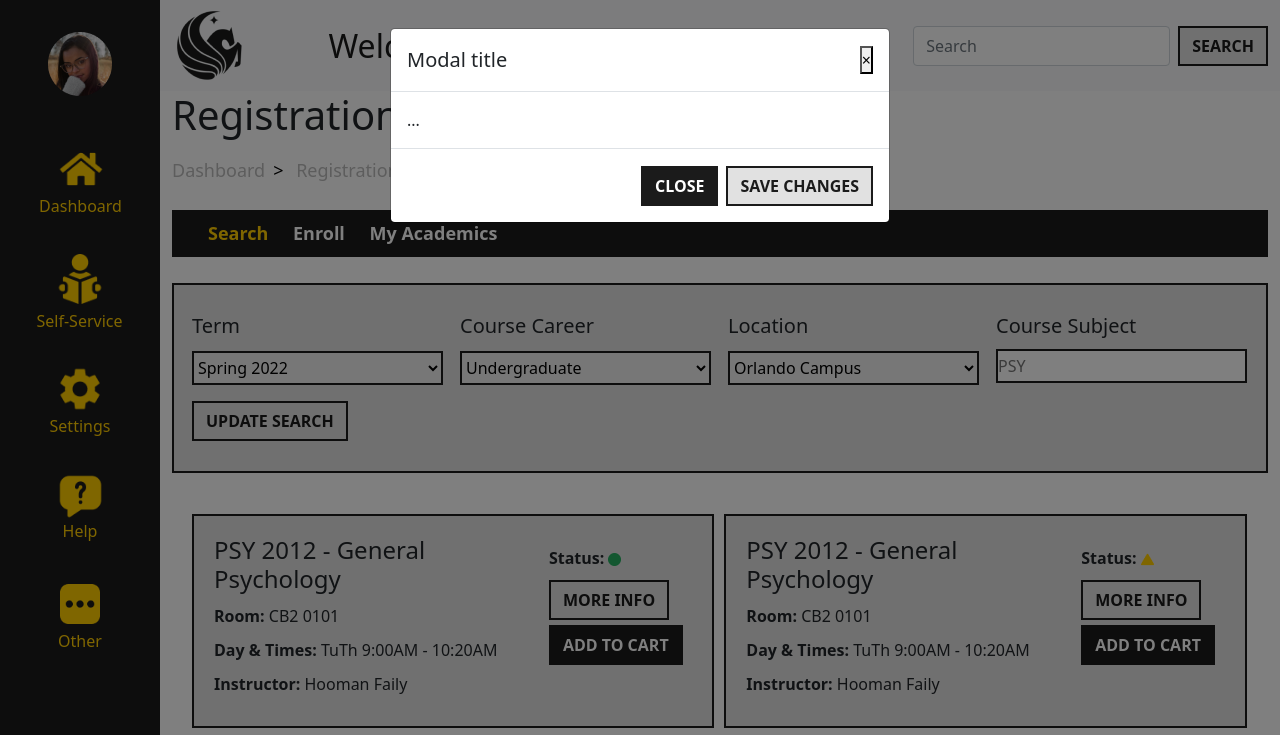
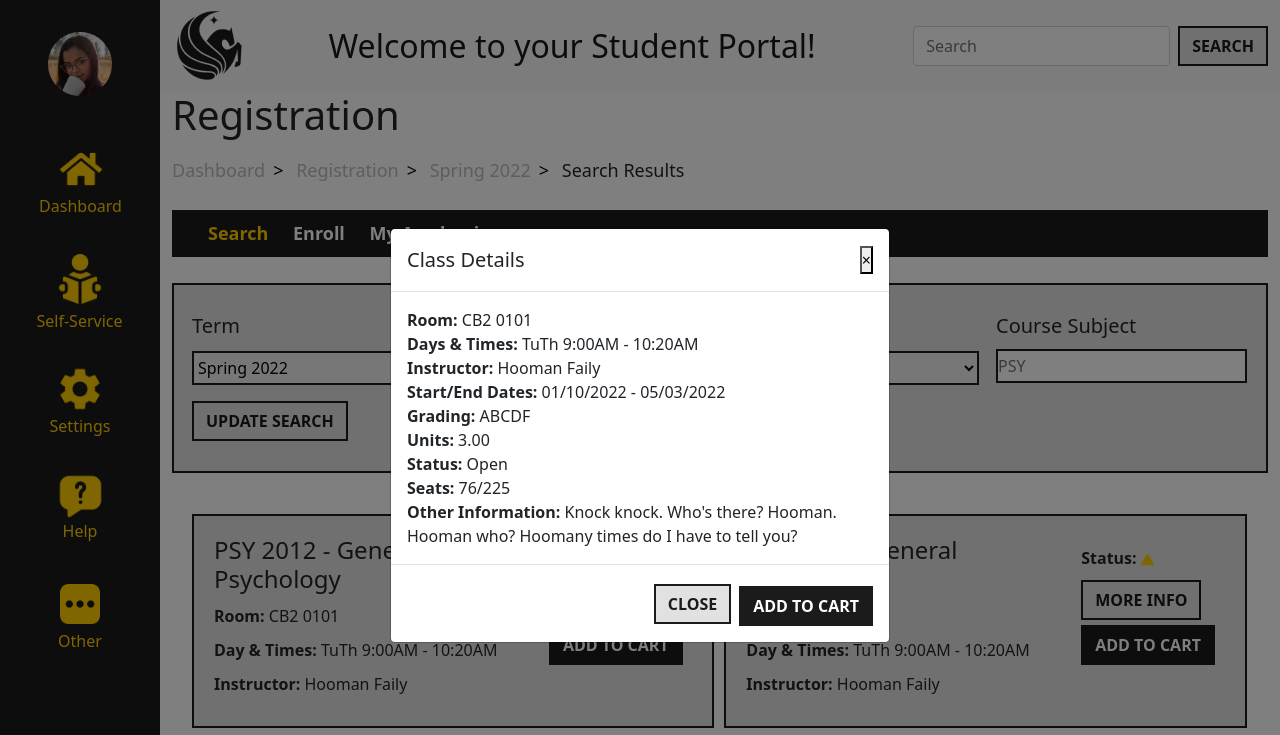
Before and after one commit to AmyVelazquez/UCFPortalRedesign, a plain HTML site: page Search-page.html in a window 1280 px wide. Both pictures are taken after a click on the button "MORE INFO". Shown: the top 735 px of the page. Drawn offline with nearby package versions, Linux system fonts and the light colour scheme.

Commit message:
modal fix and search page connected

```diff
--- a/Search-page.html
+++ b/Search-page.html
@@ -173,17 +173,29 @@
                             <div class="modal-dialog" role="document">
                             <div class="modal-content">
                                 <div class="modal-header">
-                                <h5 class="modal-title" id="exampleModalLabel">Modal title</h5>
+                                <h5 class="modal-title" id="exampleModalLabel">Class Details</h5>
                                 <button type="button" class="close" data-dismiss="modal" aria-label="Close">
                                     <span aria-hidden="true">&times;</span>
                                 </button>
                                 </div>
                                 <div class="modal-body">
-                                ...
+                                <ul class="class-list">
+                                    <li><strong>Room: </strong>CB2 0101</li>
+                                    <li></li><strong>Days & Times: </strong>TuTh 9:00AM - 10:20AM</li>
+                                    <li></li><strong>Instructor: </strong>Hooman Faily</li>
+                                    <li></li><strong>Start/End Dates: </strong>01/10/2022 - 05/03/2022</li>
+                                    <li></li><strong>Grading: </strong>ABCDF</li>
+                                    <li></li><strong>Units: </strong>3.00</li>
+                                    <li></li><strong>Status: </strong>Open</li>
+                                    <li></li><strong>Seats: </strong>76/225</li>
+                                    <li></li><strong>Other Information: </strong>Knock knock. Who's there? Hooman. Hooman who? Hoomany times do I have to tell you?</li>
+                                </ul>
                                 </div>
                                 <div class="modal-footer">
-                                <button type="button" class="btn btn-secondary" data-dismiss="modal">Close</button>
-                                <button type="button" class="btn btn-primary">Save changes</button>
+                                <button type="button" class="btn btn-primary" data-dismiss="modal">Close</button>
+                                <a href="shopping-cart.html">
+                                    <button type="button" class="btn btn-secondary">Add to Cart</button>
+                                </a>
                                 </div>
                             </div>
                             </div>
@@ -191,7 +203,7 @@
 
                                     <!---------------------------------- BUTTON TO TOAST CONFIRMATION --------------------------------->
                         <div class="d-grid gap-2 d-md-flex justify-content-md-start">
-                            <a class="btn btn-secondary" href="#">Add to Cart</a>
+                            <a class="btn btn-secondary" href="shopping-cart.html">Add to Cart</a>
                         </div>
                     </div>
                 </div>
--- a/css/style.css
+++ b/css/style.css
@@ -768,3 +768,7 @@ a.btn {
     padding-top: 40px;
     font: var(--ucf-h1);
 }
+
+.modal-content {
+    top: 200px;
+}
```
Also changed, not shown: shopping-cart.html (+2 -2 lines).
